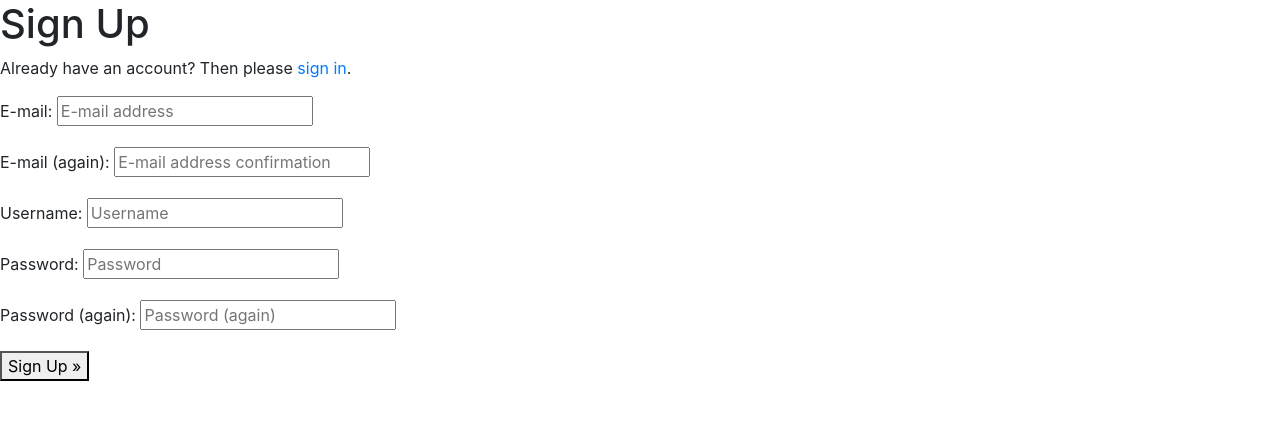
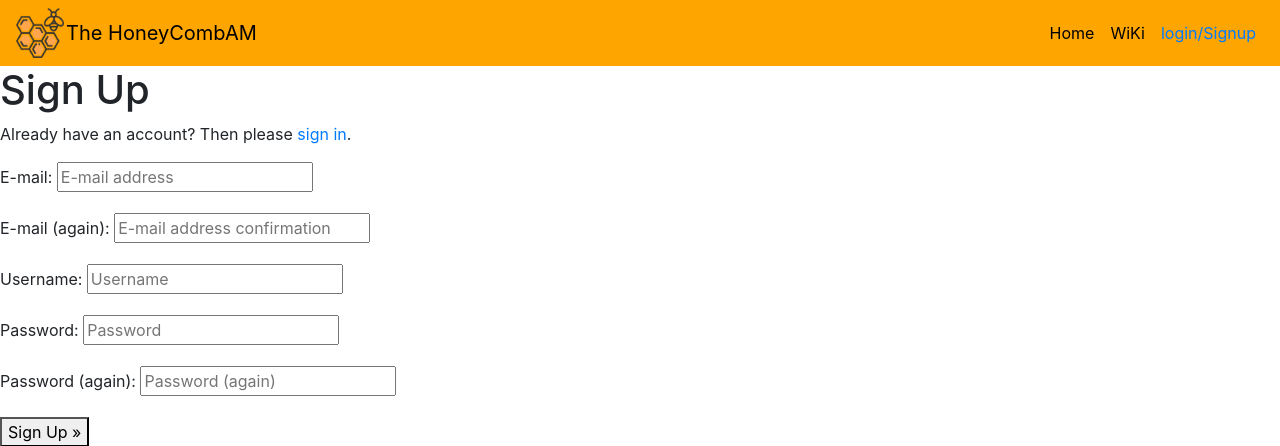
Before and after one commit to jonathanw82/thehoneycombAM, a Django app: page /accounts/signup/ in a window 1280 px wide. Shown: the top 446 px of the page. Run offline with Django 3.2, Linux system fonts and the light colour scheme; some libraries are stand-ins or nearby versions.

Commit message:
added a navigation bar with buttons home wiki login/out/signup and a basic wiki.html

```diff
--- a/home/urls.py
+++ b/home/urls.py
@@ -4,5 +4,6 @@ from . import views
 
 
 urlpatterns = [
-    path('', views.index, name='home')
+    path('', views.index, name='home'),
+    path('wiki/', views.wiki, name='wiki')
 ]
--- a/home/views.py
+++ b/home/views.py
@@ -6,3 +6,8 @@ from django.shortcuts import render
 def index(request):
     """ A view to display the index page """
     return render(request, 'home/index.html')
+
+
+def wiki(request):
+    """ A view to display the Wiki page """
+    return render(request, 'home/wiki.html')
--- /dev/null
+++ b/static/css/base.css
@@ -0,0 +1,28 @@
+
+
+/* ------------ Navigation --------------*/
+.navbar_colour{
+    background-color: orange;
+}
+
+.link_colour{
+    color: black;
+}
+
+.navitems{
+    justify-content: flex-end;
+}
+
+.honey-combe-logo-image-navbar{
+    height: 50px;
+    width: 50px;
+    padding-right: 2px;
+}
+
+.navbar_heading:hover{
+    color: black;
+}
+
+.navbar-toggler-icon{
+    color: black!important;
+}
--- a/templates/base.html
+++ b/templates/base.html
@@ -2,26 +2,35 @@
 
 <!doctype html>
 <html lang="en">
+
 <head>
 
   {% block meta %}
   <meta charset="utf-8">
   <meta http-equiv="X-UA-Compatible" content="ie=edge">
   <meta name="viewport" content="width=device-width, initial-scale=1, shrink-to-fit=no">
-        <link rel="shortcut icon" type="image/png" href="{% static 'images/favicon.ico' %}"/>
+  <link rel="shortcut icon" type="image/png" href="{% static 'images/favicon.ico' %}" />
   {% endblock %}
 
   {% block corecss %}
-        <link rel="stylesheet" href="https://stackpath.bootstrapcdn.com/bootstrap/4.4.1/css/bootstrap.min.css" integrity="sha384-Vkoo8x4CGsO3+Hhxv8T/Q5PaXtkKtu6ug5TOeNV6gBiFeWPGFN9MuhOf23Q9Ifjh" crossorigin="anonymous">
+  <link rel="stylesheet" type="text/css" href="{% static 'css/base.css' %}">
+  <link rel="stylesheet" href="https://stackpath.bootstrapcdn.com/bootstrap/4.4.1/css/bootstrap.min.css"
+    integrity="sha384-Vkoo8x4CGsO3+Hhxv8T/Q5PaXtkKtu6ug5TOeNV6gBiFeWPGFN9MuhOf23Q9Ifjh" crossorigin="anonymous">
   {% endblock %}
 
   {% block extra_css %}
   {% endblock %}
 
   {% block corejs %}
-        <script src="https://code.jquery.com/jquery-3.4.1.slim.min.js" integrity="sha384-J6qa4849blE2+poT4WnyKhv5vZF5SrPo0iEjwBvKU7imGFAV0wwj1yYfoRSJoZ+n" crossorigin="anonymous"></script>
-        <script src="https://cdn.jsdelivr.net/npm/popper.js@1.16.0/dist/umd/popper.min.js" integrity="sha384-Q6E9RHvbIyZFJoft+2mJbHaEWldlvI9IOYy5n3zV9zzTtmI3UksdQRVvoxMfooAo" crossorigin="anonymous"></script>
-        <script src="https://stackpath.bootstrapcdn.com/bootstrap/4.4.1/js/bootstrap.min.js" integrity="sha384-wfSDF2E50Y2D1uUdj0O3uMBJnjuUD4Ih7YwaYd1iqfktj0Uod8GCExl3Og8ifwB6" crossorigin="anonymous"></script>
+  <script src="https://code.jquery.com/jquery-3.4.1.slim.min.js"
+    integrity="sha384-J6qa4849blE2+poT4WnyKhv5vZF5SrPo0iEjwBvKU7imGFAV0wwj1yYfoRSJoZ+n"
+    crossorigin="anonymous"></script>
+  <script src="https://cdn.jsdelivr.net/npm/popper.js@1.16.0/dist/umd/popper.min.js"
+    integrity="sha384-Q6E9RHvbIyZFJoft+2mJbHaEWldlvI9IOYy5n3zV9zzTtmI3UksdQRVvoxMfooAo"
+    crossorigin="anonymous"></script>
+  <script src="https://stackpath.bootstrapcdn.com/bootstrap/4.4.1/js/bootstrap.min.js"
+    integrity="sha384-wfSDF2E50Y2D1uUdj0O3uMBJnjuUD4Ih7YwaYd1iqfktj0Uod8GCExl3Og8ifwB6"
+    crossorigin="anonymous"></script>
   {% endblock %}
 
   {% block entendedjs %}
@@ -30,7 +39,34 @@
   <title>HoneyCombAM {% block extra_title %} {% endblock %}</title>
 
 </head>
+
 <body>
+  <nav class="navbar navbar-expand-lg navbar_colour">
+    <a href="{% url 'home'%}"><img class="honey-combe-logo-image-navbar" src="{% static 'images/combicon.png' %}" alt="honeycombelogo"></a>
+    <a class="navbar-brand link_colour navbar_heading" href="{% url 'home' %}">The HoneyCombAM</a>
+    <button class="navbar-toggler" type="button" data-toggle="collapse" data-target="#navbarNavAltMarkup"
+      aria-controls="navbarNavAltMarkup" aria-expanded="false" aria-label="Toggle navigation">
+      <span class="navbar-toggler-icon"></span>
+    </button>
+    <div class="collapse navbar-collapse navitems" id="navbarNavAltMarkup">
+      <div class="navbar-nav">
+        <a class="nav-item nav-link active link_colour" href="{% url 'home' %}">Home <span class="sr-only">(current)</span></a>
+        <a class="nav-item nav-link link_colour" href="{% url 'wiki' %}">WiKi</a>
+        {% if request.user.is_authenticated %}
+        <div class="dropdown">
+          <a class=" nav-link dropdown-toggle user-name" href="#" role="button" id="dropdownMenuLink"
+            data-toggle="dropdown" aria-haspopup="true" aria-expanded="false">
+            {{request.user.username}}
+          </a>
+          <a class="nav-item nav-link" href="{% url 'account_logout' %}">logout</a>
+        </div>
+      </div>
+      {% else %}
+      <a class="nav-item nav-link" href="{% url 'account_login' %}">login/Signup</a>
+      {% endif %}
+    </div>
+    </div>
+  </nav>
 
   {% block content %}
   {% endblock %}
@@ -39,4 +75,5 @@
 
 
 </body>
+
 </html>
```
Also changed, not shown: home/templates/home/Wiki.html (added, +12 -0 lines), README.md, static/images/combicon.png (added). Lines whose indentation alone changed are shown as unchanged.
